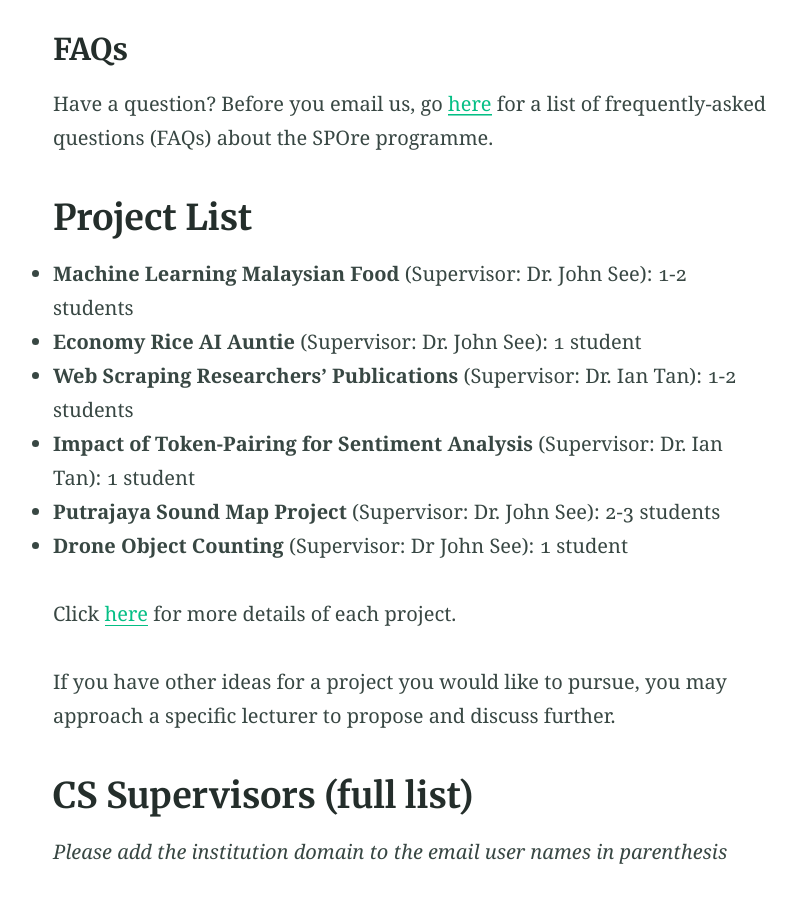
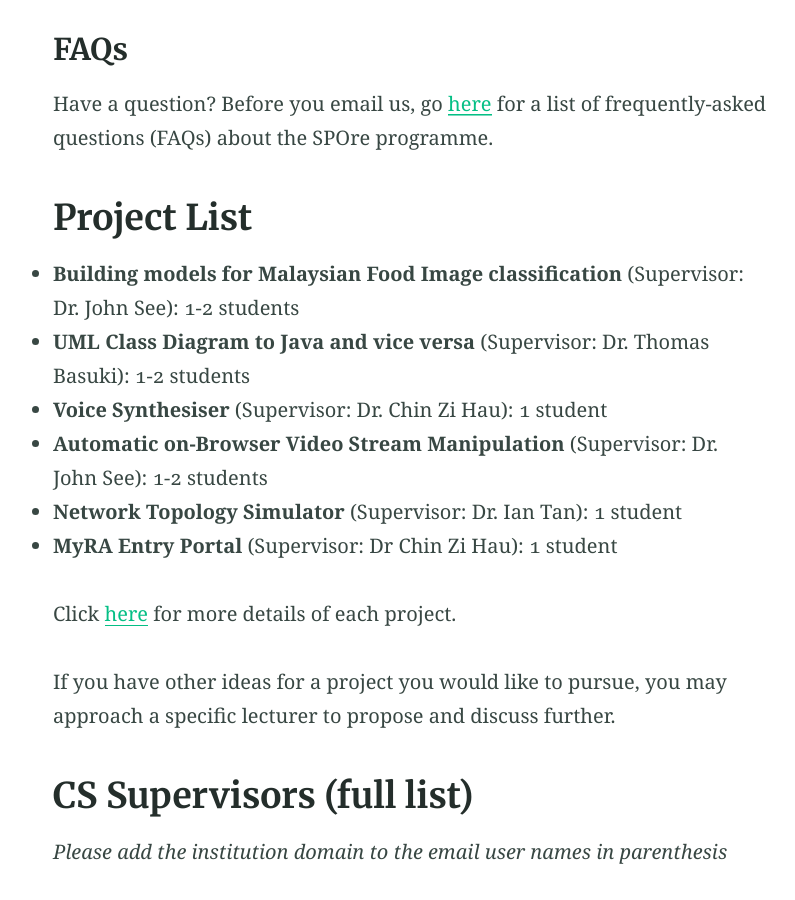
Before and after one commit to hwumspore/hwumspore.github.io, a Jekyll site: the page built from index.md, in a window 1280 px wide and 900 px high, scrolled down 1788 px. Shown: the whole window, without its empty margins (230-1025 px from the left). Built offline with Jekyll 4.4.1, drawn with Linux system fonts in a browser that asks for light colours; some of the changed text lies outside the part shown.

Commit message:
update front page

```diff
--- a/index.md
+++ b/index.md
@@ -34,12 +34,12 @@ Have a question? Before you email us, go [here](/faqs/) for a list of frequently
 
 ## Project List
 
-- **Machine Learning Malaysian Food** (Supervisor: Dr. John See): 1-2 students
-- **Economy Rice AI Auntie** (Supervisor: Dr. John See): 1 student
-- **Web Scraping Researchers' Publications** (Supervisor: Dr. Ian Tan): 1-2 students
-- **Impact of Token-Pairing for Sentiment Analysis** (Supervisor: Dr. Ian Tan): 1 student
-- **Putrajaya Sound Map Project** (Supervisor: Dr. John See): 2-3 students
-- **Drone Object Counting** (Supervisor: Dr John See): 1 student
+- **Building models for Malaysian Food Image classification** (Supervisor: Dr. John See): 1-2 students
+- **UML Class Diagram to Java and vice versa** (Supervisor: Dr. Thomas Basuki): 1-2 students
+- **Voice Synthesiser** (Supervisor: Dr. Chin Zi Hau): 1 student
+- **Automatic on-Browser Video Stream Manipulation** (Supervisor: Dr. John See): 1-2 students
+- **Network Topology Simulator** (Supervisor: Dr. Ian Tan): 1 student
+- **MyRA Entry Portal** (Supervisor: Dr Chin Zi Hau): 1 student
 
 Click [here](/projects/) for more details of each project.
 
@@ -52,6 +52,8 @@ _Please add the institution domain to the email user names in parenthesis_
 - Dr. Timothy Yap (timothy.yap)
 - Dr. Rosalind Deena Kumari (r.kumari)
 - Dr. Chit Su Mon (c.mon)
-- Dr. Abdullah (a.almasri)
+- Dr. Abdullah Almasri (a.almasri)
+- Dr. Chin Zi Hau (z.chin)
 - Dr. Ian Tan (i.tan)
 - Dr. John See (j.see)
+- Mr. Yap Chee Een (c.yap)
```
